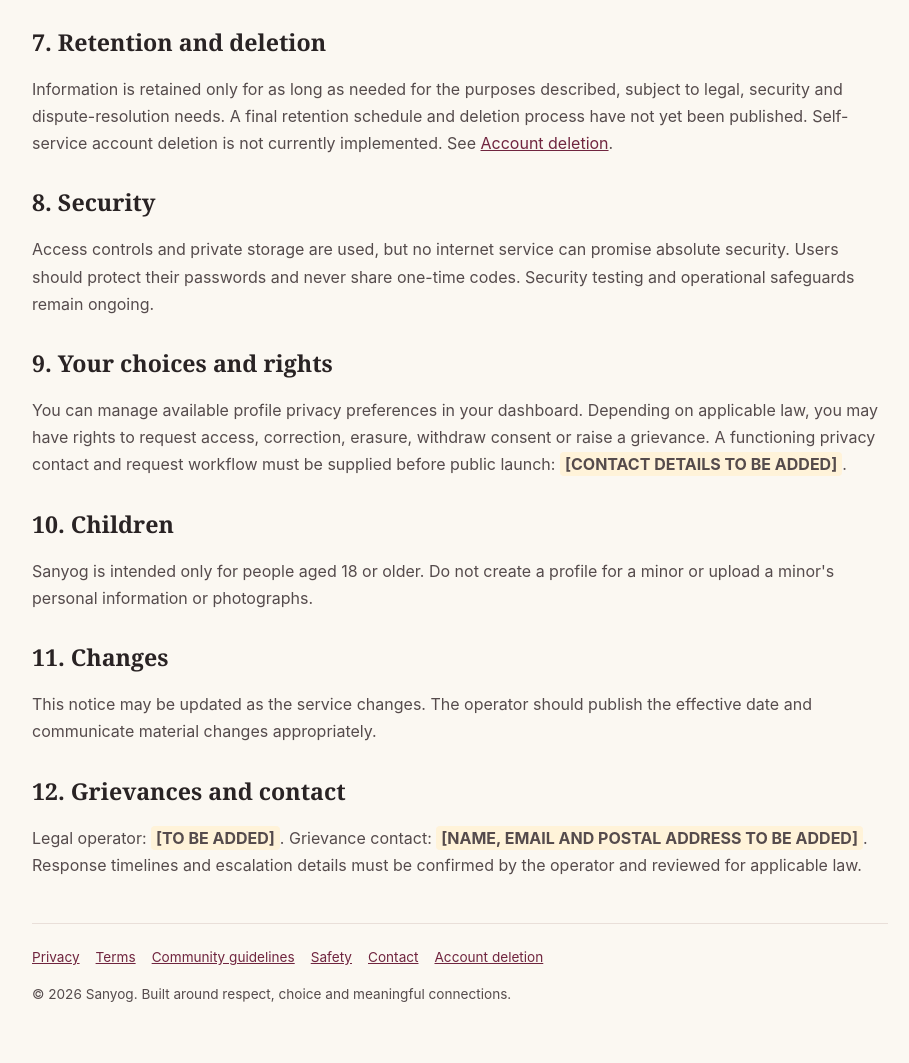
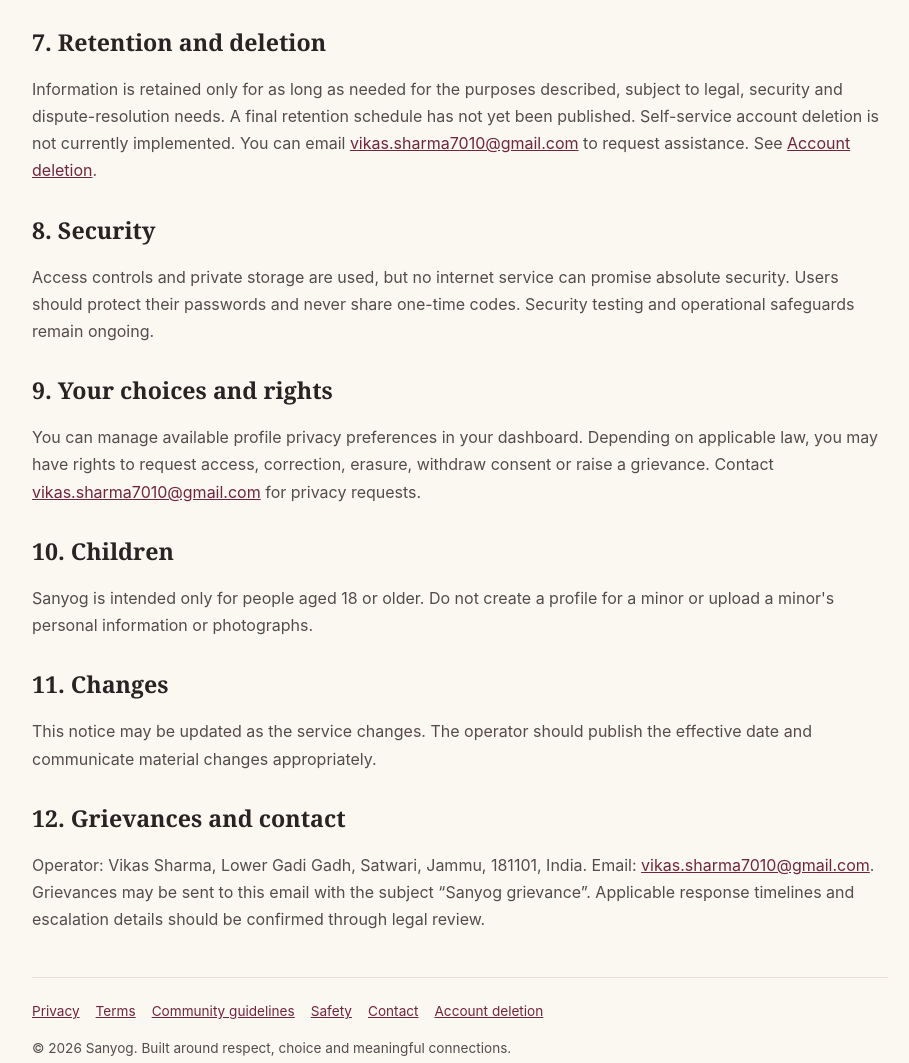
Before and after one commit to nayeerhashmi/sanyog-matrimonial, a plain HTML site: page privacy-policy.html in a window 1280 px wide. Shown: the part 1550-2613 px from the top of the page, without its empty margins (180-1089 px from the left). Drawn offline with Linux system fonts and the light colour scheme.

Commit message:
Add verified operator and contact details to privacy-policy.html

```diff
--- a/privacy-policy.html
+++ b/privacy-policy.html
@@ -1,15 +1,15 @@
 <!doctype html>
 <html lang="en"><head><meta charset="utf-8"><meta name="viewport" content="width=device-width,initial-scale=1"><meta name="theme-color" content="#70253f"><meta name="robots" content="index,follow"><title>Privacy Policy | Sanyog</title><link rel="stylesheet" href="legal.css"></head><body><header class="top"><a class="brand" href="index.html">sanyog<small>J&K · LADAKH · HIMACHAL</small></a><a href="index.html">Back to home</a></header><main class="wrap"><span class="eyebrow">Your information, your choice</span><h1>Privacy Policy</h1><p class="meta">Draft for review · Last updated 6 November 2026</p>
-<div class="notice"><strong>Important draft notice.</strong> This provisional notice describes the current product as understood from its website. It is not legal advice and must be reviewed and completed by the operator before public launch. Replace all highlighted placeholders before collecting public member registrations.</div>
-<h2>1. Who operates Sanyog</h2><p>Sanyog is a matrimonial platform intended for adults in Jammu and Kashmir, Ladakh and Himachal Pradesh. The legal operator is <span class="placeholder">[LEGAL OPERATOR NAME AND ADDRESS TO BE ADDED]</span>. Contact: <span class="placeholder">[PRIVACY CONTACT EMAIL TO BE ADDED]</span>.</p>
+<div class="notice"><strong>Important.</strong> This is a provisional privacy notice based on the current product and known technical setup. It is not legal advice or a compliance certification. The operator should obtain qualified legal review and confirm actual data flows, retention periods and procedures before public launch.</div>
+<h2>1. Who operates Sanyog</h2><p>Sanyog is an individually owned matrimonial platform intended for adults in Jammu and Kashmir, Ladakh and Himachal Pradesh. It is operated by <strong>Vikas Sharma</strong>, at Lower Gadi Gadh, Satwari, Jammu, 181101, India. Privacy contact: <a href="mailto:vikas.sharma7010@gmail.com">vikas.sharma7010@gmail.com</a>.</p>
 <h2>2. Information that may be collected</h2><p>Depending on the features you use, information may include account email, name, date of birth, location, education, profession, profile description, optional community or identity details, photographs, privacy preferences, and technical information needed to operate and secure the service. Do not submit information about another person without their knowledge and permission.</p>
 <h2>3. Why information is used</h2><ul><li>To create and secure accounts and authenticate members.</li><li>To save and display profile information within the features you choose to use.</li><li>To store and manage photographs you upload.</li><li>To remember privacy preferences and respond to support or safety requests.</li><li>To maintain, troubleshoot and protect the service, and meet applicable legal obligations.</li></ul><p>Public member discovery, matching and messaging are not currently active. Profile visibility preferences do not make a profile public while discovery is disabled.</p>
 <h2>4. Sensitive and optional details</h2><p>Religion, caste, community, tribe, language, marital status and similar details are optional where offered. Sanyog should not infer these details from a person's name, location or appearance. Only provide information you are comfortable sharing.</p>
 <h2>5. Photos and visibility</h2><p>The member photo bucket is configured as private. Access is intended to be restricted by account permissions. Do not assume a photograph is publicly visible or share private photo links. Future display of profile photos will require a clear feature, user choice and appropriate access controls.</p>
 <h2>6. Service providers and sharing</h2><p>Sanyog currently uses Supabase for authentication, database and photo storage, and GitHub Pages for website hosting. These providers process information as needed to provide their services under their own terms. The operator may disclose information where required by law or necessary to protect users and the service. No sale of personal information is intended.</p>
-<h2>7. Retention and deletion</h2><p>Information is retained only for as long as needed for the purposes described, subject to legal, security and dispute-resolution needs. A final retention schedule and deletion process have not yet been published. Self-service account deletion is not currently implemented. See <a href="account-deletion.html">Account deletion</a>.</p>
+<h2>7. Retention and deletion</h2><p>Information is retained only for as long as needed for the purposes described, subject to legal, security and dispute-resolution needs. A final retention schedule has not yet been published. Self-service account deletion is not currently implemented. You can email <a href="mailto:vikas.sharma7010@gmail.com">vikas.sharma7010@gmail.com</a> to request assistance. See <a href="account-deletion.html">Account deletion</a>.</p>
 <h2>8. Security</h2><p>Access controls and private storage are used, but no internet service can promise absolute security. Users should protect their passwords and never share one-time codes. Security testing and operational safeguards remain ongoing.</p>
-<h2>9. Your choices and rights</h2><p>You can manage available profile privacy preferences in your dashboard. Depending on applicable law, you may have rights to request access, correction, erasure, withdraw consent or raise a grievance. A functioning privacy contact and request workflow must be supplied before public launch: <span class="placeholder">[CONTACT DETAILS TO BE ADDED]</span>.</p>
+<h2>9. Your choices and rights</h2><p>You can manage available profile privacy preferences in your dashboard. Depending on applicable law, you may have rights to request access, correction, erasure, withdraw consent or raise a grievance. Contact <a href="mailto:vikas.sharma7010@gmail.com">vikas.sharma7010@gmail.com</a> for privacy requests.</p>
 <h2>10. Children</h2><p>Sanyog is intended only for people aged 18 or older. Do not create a profile for a minor or upload a minor's personal information or photographs.</p>
 <h2>11. Changes</h2><p>This notice may be updated as the service changes. The operator should publish the effective date and communicate material changes appropriately.</p>
-<h2>12. Grievances and contact</h2><p>Legal operator: <span class="placeholder">[TO BE ADDED]</span>. Grievance contact: <span class="placeholder">[NAME, EMAIL AND POSTAL ADDRESS TO BE ADDED]</span>. Response timelines and escalation details must be confirmed by the operator and reviewed for applicable law.</p><footer class="foot"><a href="privacy-policy.html">Privacy</a><a href="terms.html">Terms</a><a href="community-guidelines.html">Community guidelines</a><a href="safety.html">Safety</a><a href="contact.html">Contact</a><a href="account-deletion.html">Account deletion</a><p>© 2026 Sanyog. Built around respect, choice and meaningful connections.</p></footer></main></body></html>
+<h2>12. Grievances and contact</h2><p>Operator: Vikas Sharma, Lower Gadi Gadh, Satwari, Jammu, 181101, India. Email: <a href="mailto:vikas.sharma7010@gmail.com">vikas.sharma7010@gmail.com</a>. Grievances may be sent to this email with the subject “Sanyog grievance”. Applicable response timelines and escalation details should be confirmed through legal review.</p><footer class="foot"><a href="privacy-policy.html">Privacy</a><a href="terms.html">Terms</a><a href="community-guidelines.html">Community guidelines</a><a href="safety.html">Safety</a><a href="contact.html">Contact</a><a href="account-deletion.html">Account deletion</a><p>© 2026 Sanyog. Built around respect, choice and meaningful connections.</p></footer></main></body></html>
```
